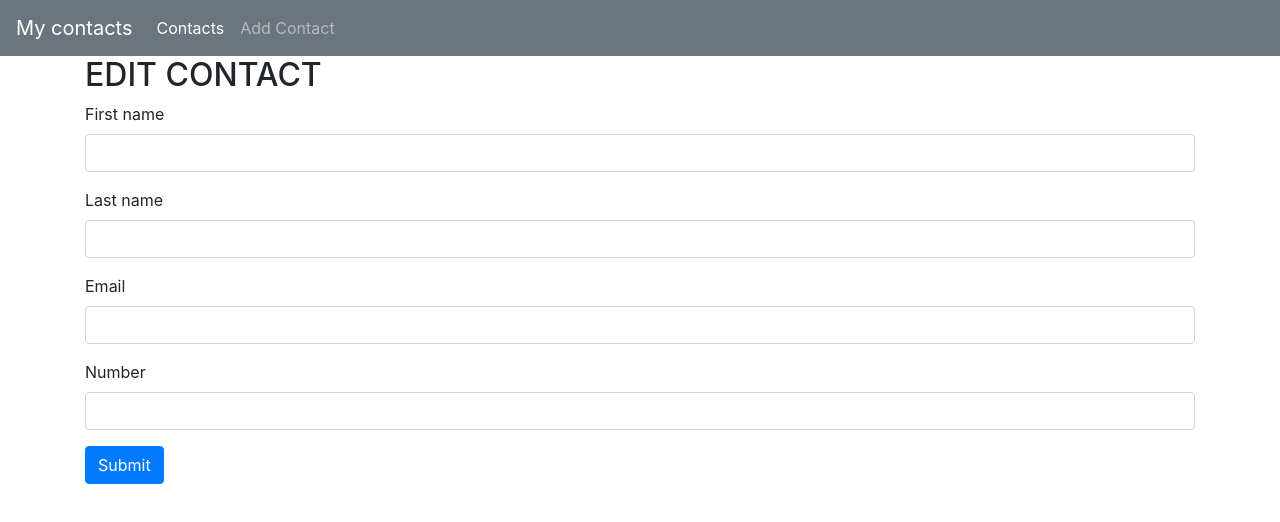
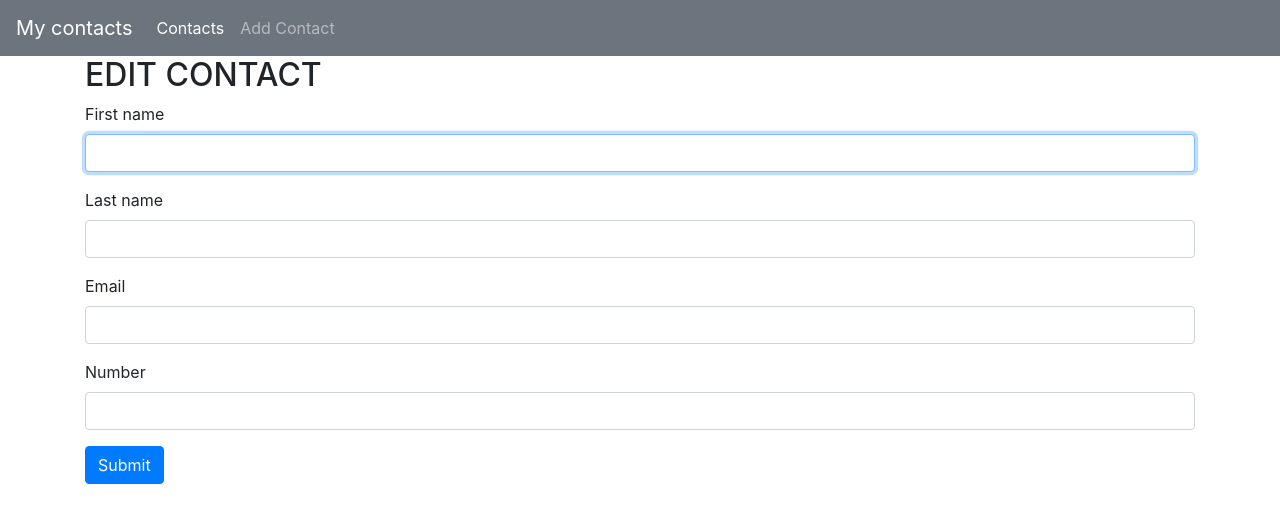
Before and after one commit to dekisa94/contactsTest, a Vue app: page /edit/1 in a window 1280 px wide. Shown: the top 522 px of the page. Built offline with nearby package versions, Linux system fonts and the light colour scheme; no server answers.

Commit message:
Focus added

```diff
--- a/src/main.js
+++ b/src/main.js
@@ -3,10 +3,12 @@ import App from './App.vue'
 import VueRouter from 'vue-router'
 import Contacts from './pages/Contacts.vue'
 import AddContact from './pages/AddContact.vue'
+import MyDirectives from './plugins/MyDirectives'
 
 Vue.config.productionTip = false
 
 Vue.use(VueRouter)
+Vue.use(MyDirectives)
 
 const routes = [
   {path: '/', redirect: '/contacts'},
--- a/src/pages/AddContact.vue
+++ b/src/pages/AddContact.vue
@@ -4,7 +4,15 @@
             <h2>{{ this.$route.params.id ? 'EDIT CONTACT' :  'ADD CONTACT'}}</h2>
             <div class="form-group">
                 <label for="name">First name</label>
-                <input v-model="newContact.first_name" type="text" id="name" name="first_name" class="form-control" required/>
+                <input
+                    v-focus
+                    v-model="newContact.first_name"
+                    type="text"
+                    id="name"
+                    name="first_name"
+                    class="form-control"
+                    required
+                />
             </div>
             <div class="form-group">
                 <label for="lastname">Last name</label>
@@ -36,10 +44,16 @@ export default {
           if(this.$route.params.id)
           {
               contactService.edit(this.$route.params.id, this.newContact)
-              this.$router.push('/contacts')
+              .then(() => {
+                  this.$router.push('/contacts')
+              })
+
           }else{
             contactService.addContact(this.newContact)
-            this.$router.push('/contacts')
+            .then(() => {
+                this.$router.push('/contacts')
+            })
+
           }
       }
   },
--- /dev/null
+++ b/src/plugins/MyDirectives.js
@@ -0,0 +1,11 @@
+const MyDirectives = {
+    install: function(Vue, options) {
+        Vue.directive('focus', {
+            inserted: function(element) {
+              element.focus()
+            }
+          })
+    }
+}
+
+export default MyDirectives
```
